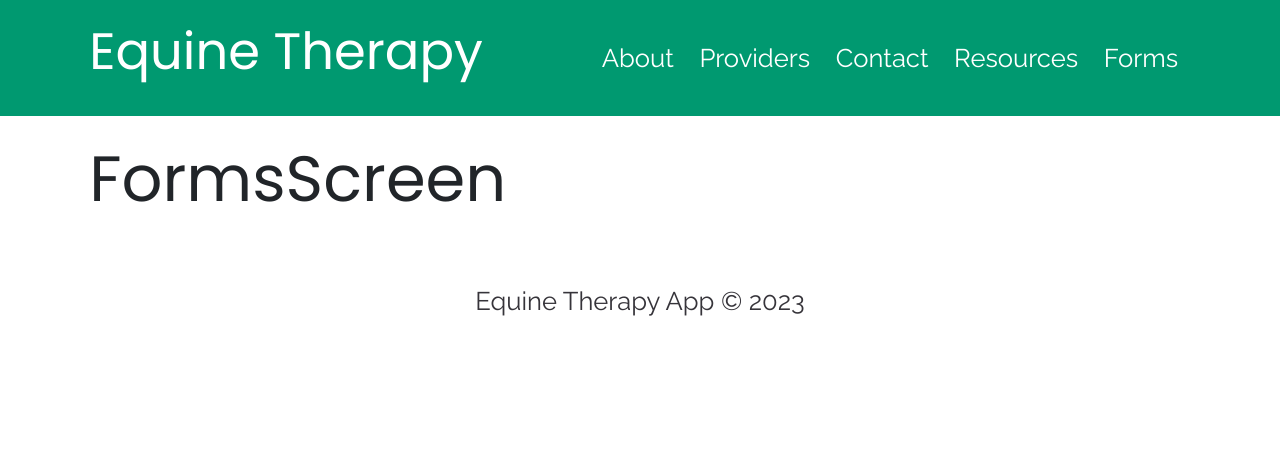
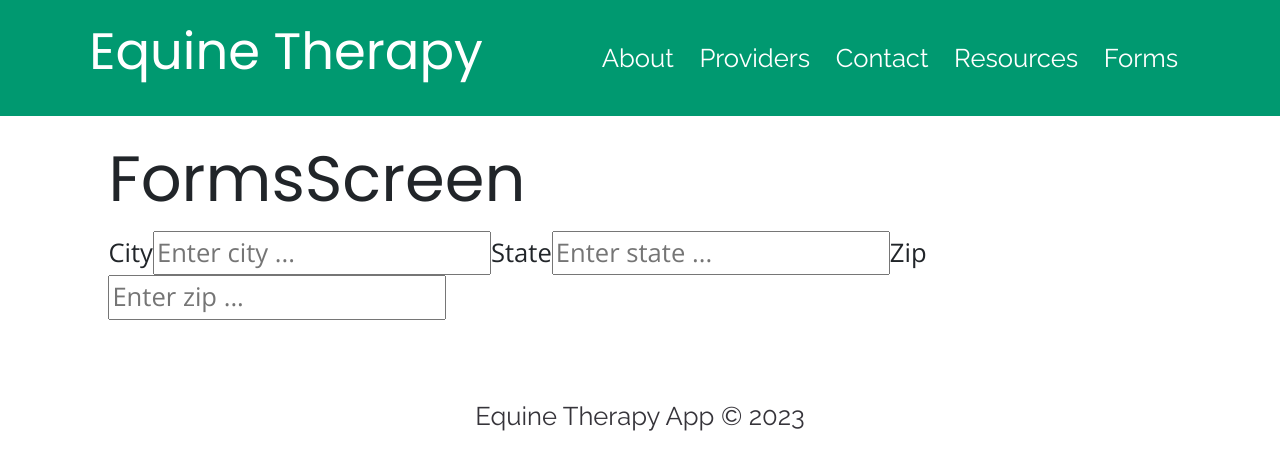
Before and after one commit to nekablair/Team-Alpha-Vets-Hackathon, a React (Create React App) app in the folder frontend/: page /forms in a window 1280 px wide. Shown: the top 470 px of the page. Built offline with nearby package versions, Linux system fonts and the light colour scheme.

Commit message:
Forms Screen First Draft

```diff
--- a/frontend/package.json
+++ b/frontend/package.json
@@ -46,6 +46,5 @@
   "devDependencies": {
     "cypress": "^12.16.0",
     "prettier": "^2.8.8"
-  },
-  "proxy":5000
+  }
 }
--- a/frontend/src/screens/FormsScreen.jsx
+++ b/frontend/src/screens/FormsScreen.jsx
@@ -1,7 +1,42 @@
 import React from 'react';
+import {Row, Container, Col} from 'react-bootstrap';
 
 const FormsScreen = () => {
-  return <h1>FormsScreen</h1>;
+
+  return (
+    <Container>
+      <Row>
+        <Col>
+        <div className='mb-3'>
+            <h1>FormsScreen</h1>
+
+            <form action="POST">
+
+              {/* <label htmlFor="firstName">First Name</label>
+              <input type="text" id='firstName' placeholder='Enter first name ...'/>
+
+              <label htmlFor="lastName">Last Name</label>
+              <input type="text" id='lastName' placeholder='Enter last name ...'/>
+
+              <label htmlFor="address">Address</label>
+              <input type="text" id='address' placeholder='Enter address ...'/> */}
+
+              <label htmlFor="city">City</label>
+              <input type="text" id='city' placeholder='Enter city ...'/>
+
+              <label htmlFor="state">State</label>
+              <input type="text" id='state' placeholder='Enter state ...' />
+
+              <label htmlFor="zip">Zip</label>
+              <input type="zip"  placeholder='Enter zip ...'/>
+
+            </form>
+
+        </div>
+        </Col>
+      </Row>
+    </Container>
+  );
 };
 
 export default FormsScreen;
```
